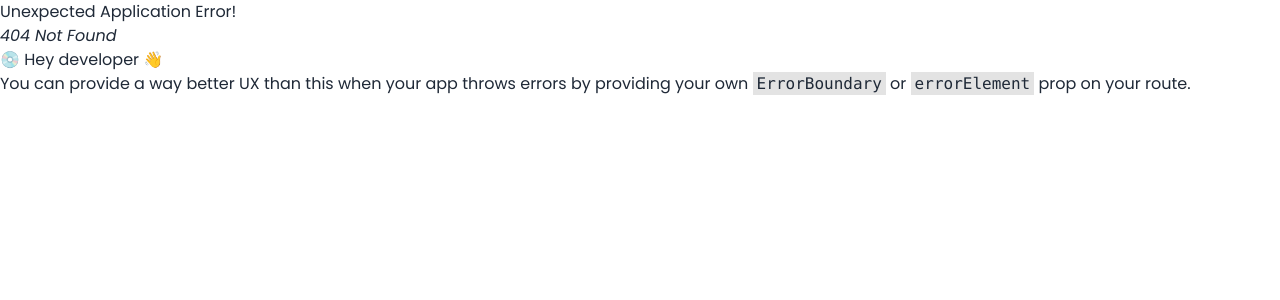
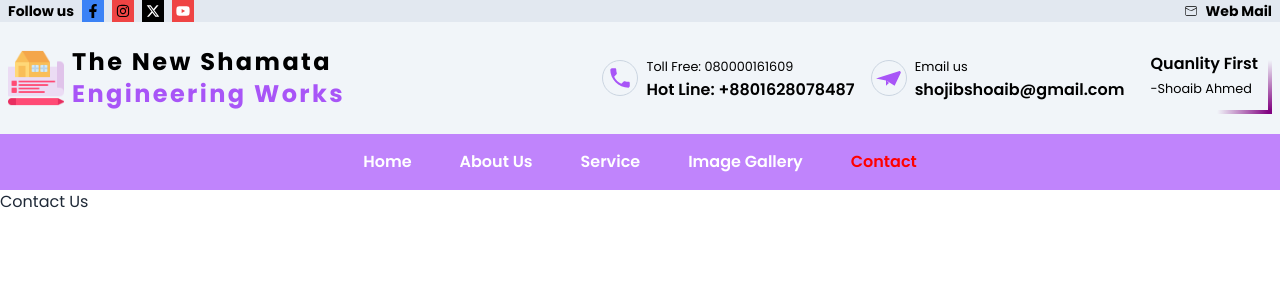
Before and after one commit to sojibdasjr/The-New-Shamata-Engineering-Works, a React (Vite) app: page /contact in a window 1280 px wide. Before the commit this address had no page. Shown: the top 300 px of the page. Built offline with nearby package versions, Linux system fonts and the light colour scheme.

Commit message:
Added All pages

```diff
--- a/package.json
+++ b/package.json
@@ -10,14 +10,12 @@
     "preview": "vite preview"
   },
   "dependencies": {
-    "flowbite-react": "^0.7.2",
     "localforage": "^1.10.0",
     "match-sorter": "^6.3.4",
     "react": "^18.2.0",
     "react-dom": "^18.2.0",
     "react-icons": "^5.0.1",
     "react-router-dom": "^6.22.3",
-    "react-scroll": "^1.9.0",
     "sort-by": "^1.2.0"
   },
   "devDependencies": {
--- a/src/App.jsx
+++ b/src/App.jsx
@@ -1,3 +1,4 @@
+import { Outlet } from "react-router-dom";
 import "./App.css";
 import FirstNavbar from "./components/Navbar/FirstNavbar";
 import Navbar from "./components/Navbar/Navbar";
@@ -9,6 +10,7 @@ function App() {
       <FirstNavbar />
       <SecondaryNavbar />
       <Navbar />
+      <Outlet />
     </>
   );
 }
--- a/src/components/Navbar/Navbar.jsx
+++ b/src/components/Navbar/Navbar.jsx
@@ -31,14 +31,15 @@ const Navbar = () => {
   // navbar item
   const navItems = [
     { page: "Home", path: "/" },
+    { page: "About Us", path: "/about" },
+    { page: "Service", path: "/service" },
+    { page: "Image Gallery", path: "/gallery" },
     { page: "Contact", path: "/contact" },
-    { page: "About", path: "/about" },
-    { page: "Service", path: "/service" },
   ];
   return (
-    <header className="w-full bg-slate-300  top-0 left-0 right-0 ">
+    <header className="w-full bg-purple-400 text-white  top-0 left-0 right-0 ">
       <nav className=" py-4 lg:px-14 px-4">
-        <div className="flex justify-center items-center text-black gap-8">
+        <div className="flex justify-start md:justify-center items-center font-semibold  gap-8">
           {/* Nav items for large devices  */}
           <ul className="md:flex space-x-12 hidden">
             {navItems.map(({ page, path }) => (
@@ -59,7 +60,7 @@ const Navbar = () => {
           </ul>
 
           {/* menu btn for only mobile device */}
-          <div className="md:hidden ">
+          <div className="md:hidden">
             <button
               onClick={toggleMenu}
               className="text-black focus:outline-none  focus:text-gray-500"
--- /dev/null
+++ b/src/components/Pages/AboutUs.jsx
@@ -0,0 +1,11 @@
+import React from "react";
+
+const AboutUs = () => {
+  return (
+    <div>
+      <h1>About us</h1>
+    </div>
+  );
+};
+
+export default AboutUs;
--- /dev/null
+++ b/src/components/Pages/Contact.jsx
@@ -0,0 +1,11 @@
+import React from "react";
+
+const Contact = () => {
+  return (
+    <div>
+      <h1>Contact Us</h1>
+    </div>
+  );
+};
+
+export default Contact;
--- /dev/null
+++ b/src/components/Pages/Home.jsx
@@ -0,0 +1,11 @@
+import React from "react";
+
+const Home = () => {
+  return (
+    <div>
+      <h1>Home page</h1>
+    </div>
+  );
+};
+
+export default Home;
--- /dev/null
+++ b/src/components/Pages/ImageGallery.jsx
@@ -0,0 +1,11 @@
+import React from "react";
+
+const ImageGallery = () => {
+  return (
+    <div>
+      <h1>ImageGallery</h1>
+    </div>
+  );
+};
+
+export default ImageGallery;
--- /dev/null
+++ b/src/components/Pages/Service.jsx
@@ -0,0 +1,11 @@
+import React from "react";
+
+const Service = () => {
+  return (
+    <div>
+      <h1>Services</h1>
+    </div>
+  );
+};
+
+export default Service;
```
Also changed, not shown: src/main.jsx (+22 -0 lines), 1 other file (tests, documents, lock files or other folders).
